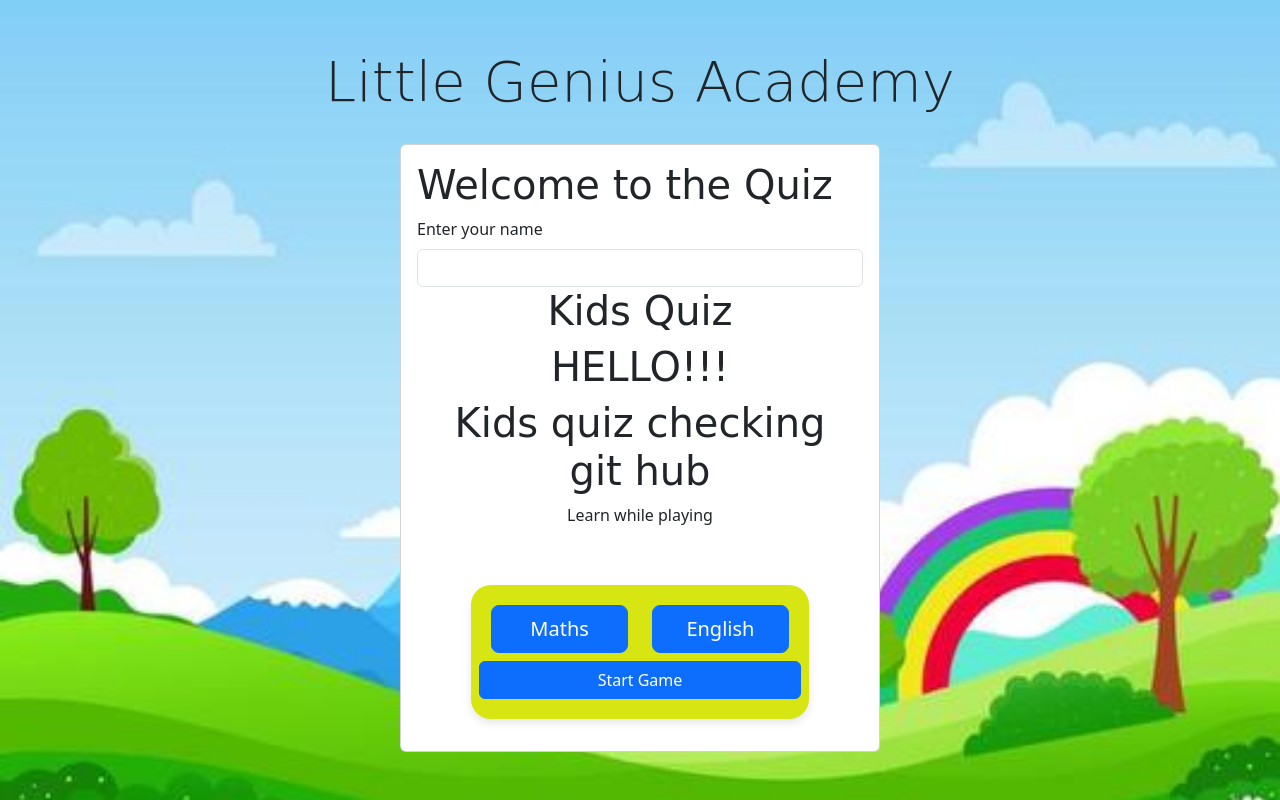
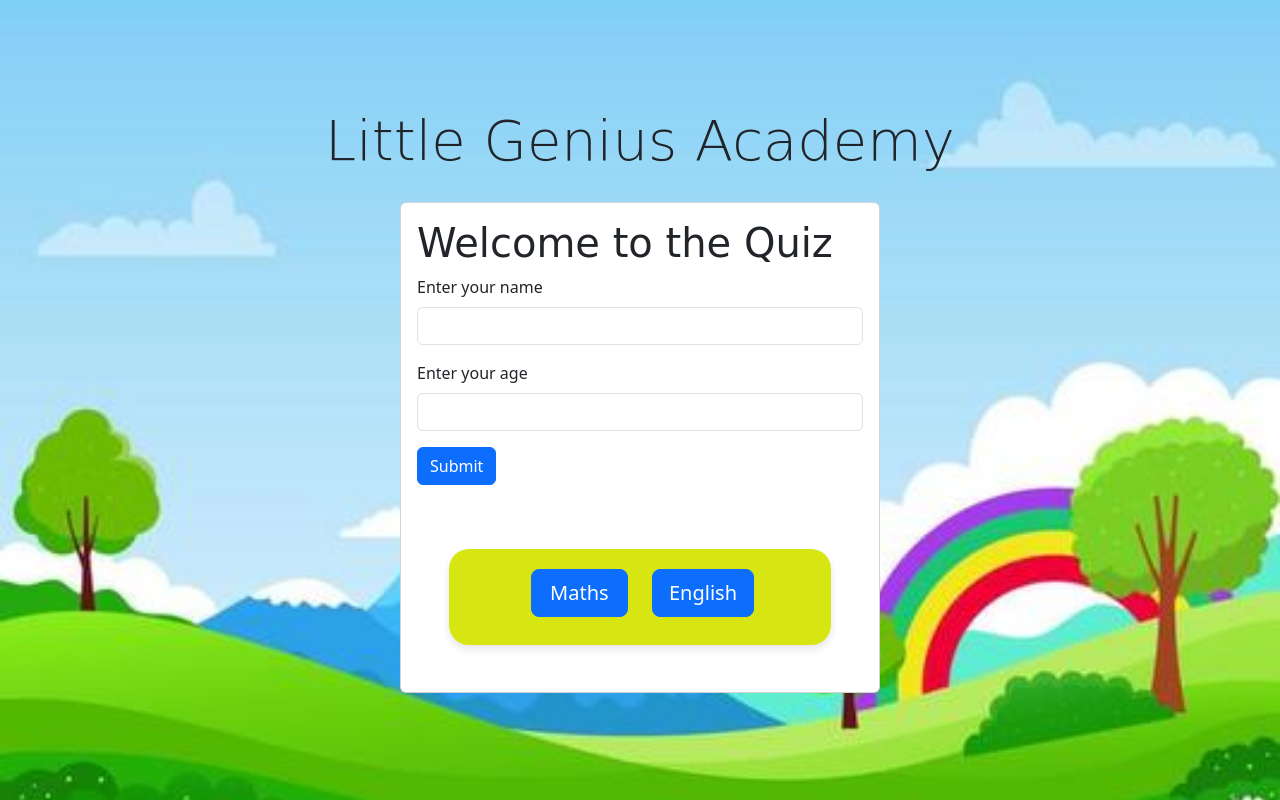
Before and after one commit to SonaliP11/Sample-JS-quiz, a plain HTML site: page index.html in a window 1280 px wide. Drawn offline with nearby package versions, Linux system fonts and the light colour scheme; a web font is replaced by a local one.

Commit message:
Subject options on index.html

```diff
--- a/assets/css/style.css
+++ b/assets/css/style.css
@@ -32,6 +32,7 @@ h1, h2, h3, h4, h5, h6{
     margin-top: 10%;
     margin-left: 10%;
     margin-right: 10%;
+    margin-bottom: 10%;
     padding: 20px;
     border-radius: 20px;
     box-shadow: 0 4px 8px rgba(0, 0, 0, 0.1);
--- a/index.html
+++ b/index.html
@@ -29,30 +29,31 @@
                     <div class="mb-3">
                         <label for="name" class="form-label">Enter your name</label>
                         <input type="text" class="form-control" id="name" required>
-
-<body>
-    <main>
-        <div class="container text-center">
-            <div class="row justify-content-center">
-                <div class="col-md-8 col-sm-12"></div>
-                <h1>Kids Quiz</h1>
-                <h1>HELLO!!!</h1>
-                <h1>Kids quiz checking git hub</h1>
-                <p>Learn while playing</p>
+                    </div>
+                    <div class="mb-3">
+                        <label for="age" class="form-label">Enter your age</label>
+                        <input type="number" class="form-control" id="age" required>
+                    </div>
+                    <button type="submit" class="btn btn-primary">Submit</button>
+                </form>
             </div>
             <div id="buttonArea" class="category-buttons">
                 <div class="row">
                     <div class="col-12 col-md-6 mb-2">
-                        <a href="maths.html" id="mathsButton" class="btn btn-primary btn-lg w-100" type="button">Maths</button></a>
+                        <a href="maths.html" id="mathsButton" class="btn btn-primary btn-lg w-100"
+                            type="button">Maths</button></a>
                     </div>
                     <div class="col-12 col-md-6 mb-2">
-                        <button id="englishButton" class="btn btn-primary btn-lg w-100" type="button">English</button>
+                        <button id="englishButton" class="btn btn-primary btn-lg w-150"
+                            type="button">English</button>
 
                     </div>
-                    <button type="submit" class="btn btn-primary">Start Game</button>
-                </form>
                  </div>
             </div>
+        </div>
+
+
+
         </main>
 
         <script src="https://kit.fontawesome.com/b3e74170fe.js" crossorigin="anonymous"></script>
```
Lines whose indentation alone changed are shown as unchanged.
